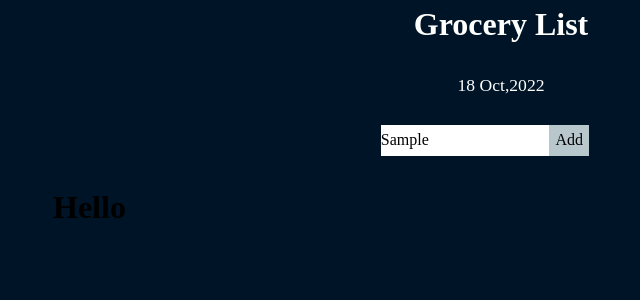
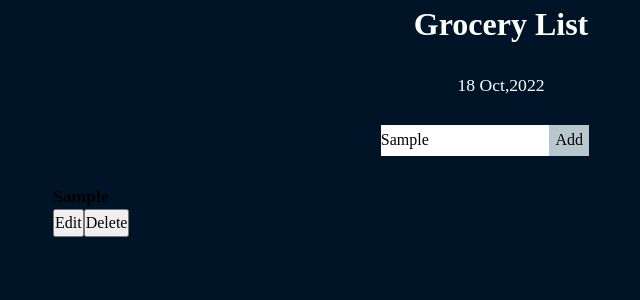
Before and after one commit to Tez01/grocery_list, a React app in the folder frontend/: page / in a window 1280 px wide. Both pictures are taken after typing "Sample" into the empty fields and a click on the button "Add". Shown: the top 300 px of the page, without its empty margins (139-779 px from the left). Built offline with nearby package versions, Linux system fonts and the light colour scheme; the HTML template or start-up script is replaced by a standard one.

Commit message:
Dynamically add items to the list on add button click. Need to add unique keys in future.

```diff
--- a/frontend/src/components/GroceryList.js
+++ b/frontend/src/components/GroceryList.js
@@ -1,13 +1,13 @@
-import React, { useState } from "react";
+import React, { useEffect, useState } from "react";
 import List from "./List";
 import Header from "./Header";
 import Utilities from "./Utilities";
 import "../../static/css/grocery_list.css";
 
 // React list element
-const reactListElement = (data) => {
+const reactListElement = (data, key) => {
   return (
-    <div className="list__element">
+    <div className="list__element" key={key}>
       <h3>{data}</h3>
       <button>Edit</button>
       <button>Delete</button>
@@ -28,7 +28,7 @@ function getReactComponents(listOfComponents) {
   const reactComponents = [];
   for (let i = 0; i < listOfComponents.length; i++) {
     /////////////// if data in list component is empty
-    reactComponents.push(reactListElement(listOfComponents[i]));
+    reactComponents.push(reactListElement(listOfComponents[i], i));
   }
   return reactComponents;
 }
@@ -43,14 +43,20 @@ function testGetReactComponents() {
   console.log(reactComponents);
 }
 const GroceryList = () => {
-  // Get current list items from database
-  const currentListItems = getCurrentItems();
+  // Create a state variable to add list elements dynamically
+  const [components, updateComponents] = useState([]);
 
-  // Convert these to React Components
-  const reactComponents = getReactComponents(currentListItems);
+  // This useEffect hook will only run once so as to fetch data from database,
+  // on first time this component is rendered.
+  useEffect(() => {
+    // Get current list items from database
+    const currentListItems = getCurrentItems();
 
-  // Create a state variable for lists, initialize with the current react components
-  const [components, updateComponents] = useState(reactComponents);
+    // Convert these to React Components
+    let reactComponents = Array.from(getReactComponents(currentListItems));
+    // Update the state variable for list components
+    updateComponents([...components, ...reactComponents]);
+  }, []);
 
   // Create a click handler that will update the component list at each button click for add button
   const submitHandler = (e) => {
@@ -62,18 +68,17 @@ const GroceryList = () => {
     if (textInput != "") {
       console.log(textInput);
       // Convert to react component
-      const reactComponent = reactListElement(textInput);
+      const reactComponent = reactListElement(textInput, 45);
       console.log(reactComponent);
       // Push to current array of components
-      reactComponents.push(reactComponent);
-      console.log(reactComponents);
+      let newArr = [...components, reactComponent];
+      console.log(newArr);
       // Update the state
-      updateComponents(<h1>Hello</h1>);
+      updateComponents(newArr);
 
       // Make a post request to the backend
     }
   };
-  testGetReactComponents();
   return (
     <div className="grocery-list container ">
       <Header />
```
Also changed, not shown: frontend/static/js/main.js.
